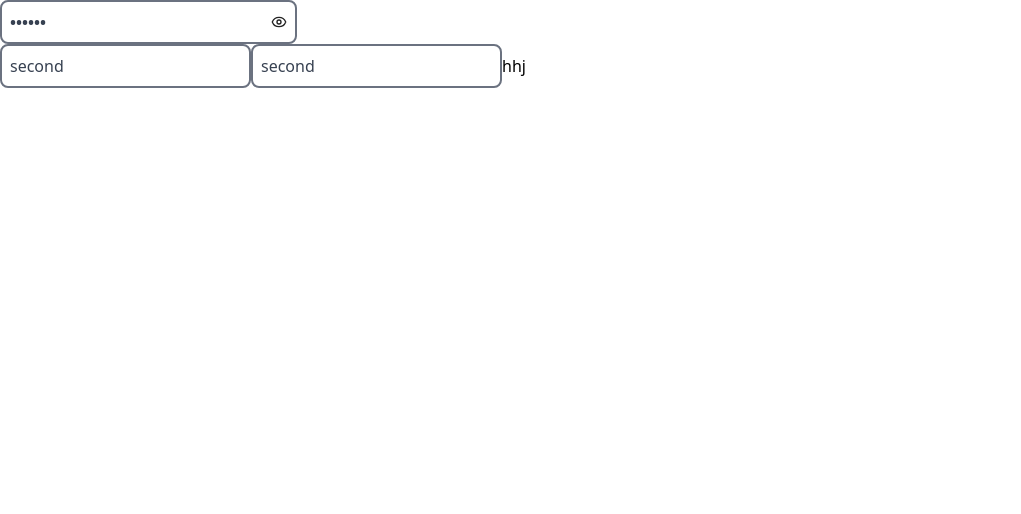
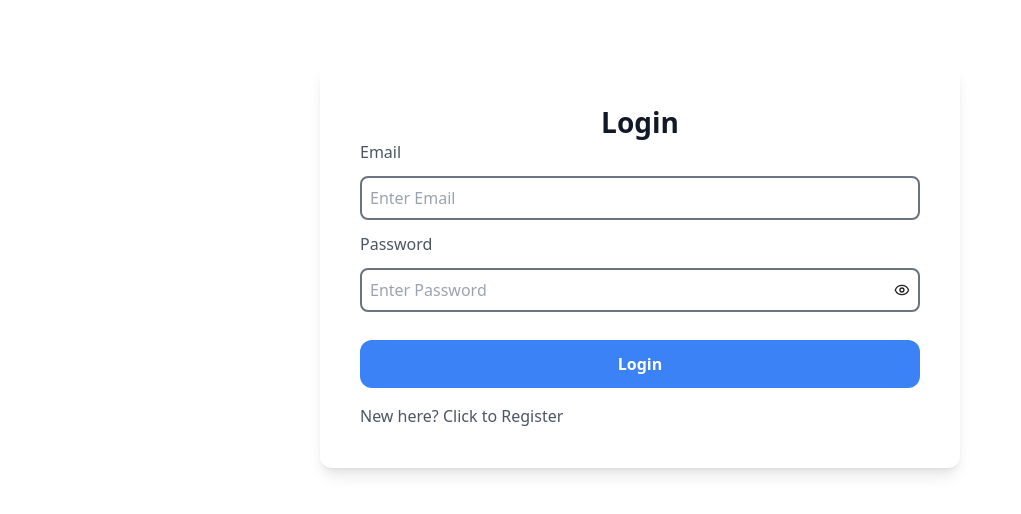
Before and after one commit to dawudarif/chat-app-nestjs, a React (Vite) app in the folder client/: page /auth in a window 1280 px wide. Shown: the top 514 px of the page, without its empty margins (0-1021 px from the left). Built offline with nearby package versions, Linux system fonts and the light colour scheme.

Commit message:
new: created login and input pages

```diff
--- a/client/package.json
+++ b/client/package.json
@@ -14,7 +14,8 @@
     "clsx": "^2.1.1",
     "lucide-react": "^0.411.0",
     "react": "^18.3.1",
-    "react-dom": "^18.3.1"
+    "react-dom": "^18.3.1",
+    "react-router-dom": "^6.25.1"
   },
   "devDependencies": {
     "@types/react": "^18.3.3",
--- a/client/src/App.tsx
+++ b/client/src/App.tsx
@@ -1,36 +1,15 @@
-import { useState } from "react";
-import Input from "./components/Input";
+import { Route, Routes } from "react-router-dom";
+import Index from "./Pages/Index/Index";
+import ProtectedRoute from "./components/Auth/ProtectedRoute";
 import "./index.css";
 
 function App() {
-  const [inputvalue, setInputValue] = useState("second");
-
-  const handleInputChange = (e: React.ChangeEvent<HTMLInputElement>) => {
-    setInputValue(e.target.value);
-  };
   return (
-    <div className=" h-[100vh] w-full">
-      <Input
-        type="password"
-        value={inputvalue}
-        handleChange={handleInputChange}
-        iconSize="1rem"
-        otherClasses="font-semibold"
-      />
-      <Input
-        type="text"
-        value={inputvalue}
-        handleChange={handleInputChange}
-        otherClasses=""
-      />
-      <Input
-        type="text"
-        value={inputvalue}
-        handleChange={handleInputChange}
-        otherClasses=""
-      />
-      hhj
-    </div>
+    <Routes>
+      <Route path="/" element={<Index />} />
+      <Route path="/auth" element={<ProtectedRoute />} />
+      {/* Add more routes here */}
+    </Routes>
   );
 }
 
--- /dev/null
+++ b/client/src/Pages/Auth/Auth.tsx
@@ -0,0 +1,25 @@
+import { useState } from "react";
+import { useNavigate } from "react-router-dom";
+import Login from "../../components/Auth/Login";
+import Register from "../../components/Auth/Register";
+
+export default function Auth() {
+  const navigate = useNavigate();
+  const [pageType, setPageType] = useState<"login" | "register">("login");
+
+  const handlePageChange = () => {
+    setPageType(pageType === "login" ? "register" : "login");
+  };
+
+  const state = false;
+
+  if (state) {
+    navigate("/");
+  }
+
+  if (pageType === "login") {
+    return <Login setPageType={handlePageChange} />;
+  }
+
+  return <Register setPageType={handlePageChange} />;
+}
--- /dev/null
+++ b/client/src/Pages/Index/Index.tsx
@@ -0,0 +1,5 @@
+import React from "react";
+
+export default function Index() {
+  return <div>Index</div>;
+}
--- a/client/src/Pages/Login/Login.tsx
+++ /dev/null
@@ -1,5 +0,0 @@
-import React from "react";
-
-export default function Login() {
-  return <div>Login</div>;
-}
--- /dev/null
+++ b/client/src/components/Auth/Login.tsx
@@ -0,0 +1,61 @@
+import React, { useState } from "react";
+import Input from "../Custom/Input";
+
+interface LoginProps {
+  setPageType: () => void;
+}
+
+const Login: React.FC<LoginProps> = ({ setPageType }) => {
+  const [data, setData] = useState({
+    email: "",
+    password: "",
+  });
+
+  const handleInputChange = (e: React.ChangeEvent<HTMLInputElement>) => {
+    setData({ ...data, [e.target.name]: e.target.value });
+  };
+  return (
+    <div className="flex justify-center items-center w-full">
+      <div className="flex justify-center items-center flex-col max-w-[50%] w-full rounded-xl shadow-lg my-16 lg:px-10 px-5 py-10">
+        <h1 className="text-h1 text-gray-900 font-semibold">Login</h1>
+        <div className="w-full">
+          <label htmlFor="email">
+            <h4 className="text-h4 text-gray-600 mb-3">Email</h4>
+            <Input
+              name="email"
+              handleChange={handleInputChange}
+              value={data.email}
+              placeholder="Enter Email"
+              type="email"
+              otherClasses="w-full mb-3"
+            />
+          </label>
+          <label htmlFor="password">
+            <h4 className="text-h4 text-gray-600 mb-3">Password</h4>
+            <Input
+              name="password"
+              handleChange={handleInputChange}
+              value={data.password}
+              placeholder="Enter Password"
+              type="password"
+              otherClasses="w-full mb-3"
+            />
+          </label>
+          <button
+            className="w-full rounded-xl bg-blue-500 text-white font-semibold py-3 hover:bg-blue-600 mt-4"
+            type="submit"
+          >
+            Login
+          </button>
+          <p
+            onClick={setPageType}
+            className="mt-4 text-gray-600 cursor-pointer"
+          >
+            New here? Click to Register
+          </p>
+        </div>
+      </div>
+    </div>
+  );
+};
+export default Login;
--- /dev/null
+++ b/client/src/components/Auth/ProtectedRoute.tsx
@@ -0,0 +1,11 @@
+import Auth from "../../Pages/Auth/Auth";
+import Index from "../../Pages/Index/Index";
+
+export default function ProtectedRoute() {
+  const index = true;
+  if (index) {
+    return <Auth />;
+  } else {
+    return <Index />;
+  }
+}
--- /dev/null
+++ b/client/src/components/Auth/Register.tsx
@@ -0,0 +1,85 @@
+import React, { useState } from "react";
+import Input from "../Custom/Input";
+
+interface RegisterProps {
+  setPageType: () => void;
+}
+
+const Register: React.FC<RegisterProps> = ({ setPageType }) => {
+  const [data, setData] = useState({
+    email: "",
+    username: "",
+    password: "",
+    confirmPassword: "",
+  });
+
+  const handleInputChange = (e: React.ChangeEvent<HTMLInputElement>) => {
+    setData({ ...data, [e.target.name]: e.target.value });
+  };
+  return (
+    <div className="flex justify-center items-center w-full">
+      <div className="flex justify-center items-center flex-col max-w-[50%] w-full rounded-xl shadow-lg my-16 lg:px-10 px-5 py-10">
+        <h1 className="text-h1 text-gray-900 font-semibold">Register</h1>
+        <div className="w-full">
+          <label htmlFor="email">
+            <h4 className="text-h4 text-gray-600 mb-3">Email</h4>
+            <Input
+              name="email"
+              handleChange={handleInputChange}
+              value={data.email}
+              placeholder="Enter Email"
+              type="email"
+              otherClasses="w-full mb-3"
+            />
+          </label>
+          <label htmlFor="username">
+            <h4 className="text-h4 text-gray-600 mb-3">Username</h4>
+            <Input
+              name="username"
+              handleChange={handleInputChange}
+              value={data.username}
+              placeholder="Enter Username"
+              type="text"
+              otherClasses="w-full mb-3"
+            />
+          </label>
+          <label htmlFor="password">
+            <h4 className="text-h4 text-gray-600 mb-3">Password</h4>
+            <Input
+              name="password"
+              handleChange={handleInputChange}
+              value={data.password}
+              placeholder="Enter Password"
+              type="password"
+              otherClasses="w-full mb-3"
+            />
+          </label>
+          <label htmlFor="confirmPassword">
+            <h4 className="text-h4 text-gray-600 mb-3">Confirm Password</h4>
+            <Input
+              name="confirmPassword"
+              handleChange={handleInputChange}
+              value={data.confirmPassword}
+              placeholder="Enter ConfirmPassword"
+              type="password"
+              otherClasses="w-full mb-3"
+            />
+          </label>
+          <button
+            className="w-full rounded-xl bg-blue-500 text-white font-semibold py-3 hover:bg-blue-600 mt-4"
+            type="submit"
+          >
+            Register
+          </button>
+          <p
+            onClick={setPageType}
+            className="mt-4 text-gray-600 cursor-pointer"
+          >
+            Already a user? Login here
+          </p>
+        </div>
+      </div>
+    </div>
+  );
+};
+export default Register;
--- a/client/src/components/Input.tsx
+++ b/client/src/components/Custom/Input.tsx
@@ -4,10 +4,11 @@ import { Eye, EyeOff } from "lucide-react";
 
 interface InputProps {
   value: string | number;
-  type: "text" | "number" | "password";
+  type: "text" | "number" | "password" | "email";
   placeholder?: string;
   otherClasses?: string;
   iconSize?: string;
+  name: string;
   handleChange: (e: React.ChangeEvent<HTMLInputElement>) => void;
 }
 
@@ -16,8 +17,9 @@ const Input: React.FC<InputProps> = ({
   type = "",
   value,
   handleChange,
-  iconSize = 30,
+  iconSize = "1rem",
   placeholder = "Enter Text",
+  name,
 }) => {
   const [showPassword, setShowPassword] = useState(false);
   const color = "#222";
@@ -27,7 +29,7 @@ const Input: React.FC<InputProps> = ({
   };
 
   const classes = clsx(
-    "rounded-lg p-2 text-base focus:outline-none border-2 border-gray-500 placeholder:text-gray-600 text-gray-700 w-fit",
+    "rounded-lg p-2 text-base focus:outline-none border-2 border-gray-500 text-gray-700 w-fit",
     otherClasses
   );
 
@@ -41,10 +43,11 @@ const Input: React.FC<InputProps> = ({
       >
         <input
           type={showPassword ? "text" : "password"}
+          name={name}
           value={value}
           onChange={handleChange}
           placeholder={placeholder}
-          className="focus:outline-none"
+          className="focus:outline-none w-[95%]"
         />
         {showPassword ? (
           <EyeOff size={iconSize} color={color} onClick={handleShowPassword} />
@@ -58,6 +61,7 @@ const Input: React.FC<InputProps> = ({
       <input
         type={type}
         value={value}
+        name={name}
         placeholder={placeholder}
         onChange={handleChange}
         className={classes}
--- a/client/src/main.tsx
+++ b/client/src/main.tsx
@@ -1,10 +1,13 @@
-import React from 'react'
-import ReactDOM from 'react-dom/client'
-import App from './App.tsx'
-import './index.css'
+import React from "react";
+import ReactDOM from "react-dom/client";
+import App from "./App.tsx";
+import "./index.css";
+import { BrowserRouter } from "react-router-dom";
 
-ReactDOM.createRoot(document.getElementById('root')!).render(
+ReactDOM.createRoot(document.getElementById("root")!).render(
   <React.StrictMode>
-    <App />
-  </React.StrictMode>,
-)
+    <BrowserRouter>
+      <App />
+    </BrowserRouter>
+  </React.StrictMode>
+);
--- /dev/null
+++ b/client/src/types/types.d.ts
@@ -0,0 +1,6 @@
+import { ChangeEvent } from "react";
+
+export interface InputChangeProps {
+  e: ChangeEvent<HTMLInputElement>;
+  name: string;
+}
--- a/client/tailwind.config.js
+++ b/client/tailwind.config.js
@@ -2,7 +2,30 @@
 export default {
   content: ["./index.html", "./src/**/*.{js,ts,jsx,tsx}"],
   theme: {
-    extend: {},
+    extend: {
+      screens: {
+        xs: "360px",
+        xsm: "500px",
+        sm: "640px",
+        md: "768px",
+        lg: "1024px",
+        xl: "1280px",
+        xxl: "1536px",
+      },
+      fontSize: {
+        "oversize-1": ["5rem", "5.5rem"], // 80/88
+        "oversize-2": ["4rem", "4.5rem"], // 64/72
+        "oversize-3": ["3rem", "3.5rem"], // 48/56
+        "oversize-4": ["2.5rem", "3rem"], // 40/48
+        "oversize-5": ["2rem", "2.5rem"], // 32/40
+        "oversize-6": ["1.5rem", "2rem"], //24/32
+        h1: ["1.75rem", "2.25rem"], // 28/36
+        h2: ["1.25rem", "1.75rem"], // 20/28
+        h3: ["1.125rem", "1.625rem"], // 18/26
+        h4: ["1rem", "1.5rem"], // 16/24
+        b1: ["0.875rem", "1.375rem"], // 14/22
+      },
+    },
   },
   plugins: [],
 };
```
Also changed, not shown: 1 other file (tests, documents, lock files or other folders).
